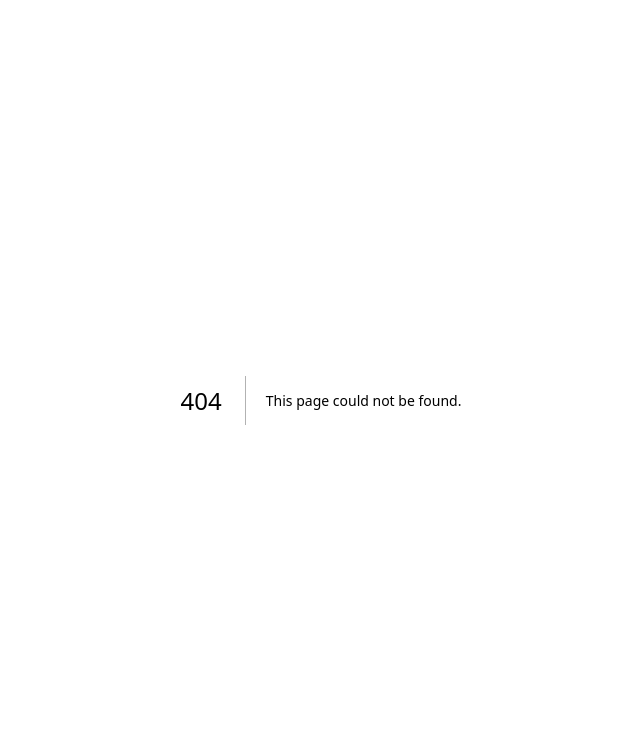
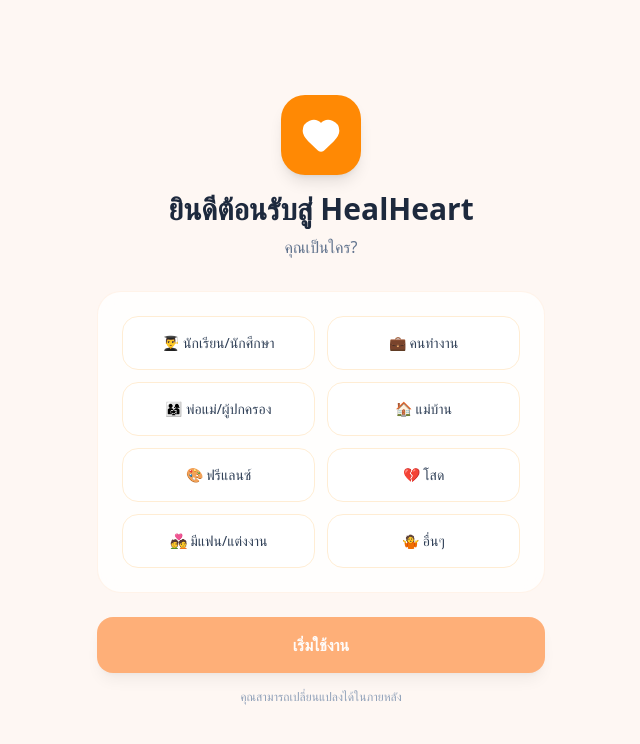
Before and after one commit to SirimongkolMannubut/HealHeart-support, a Next.js app: page /onboarding in a window 1280 px wide. Before the commit this address had no page. Shown: the top 744 px of the page, without its empty margins (319-959 px from the left). Built offline with nearby package versions, Linux system fonts and the light colour scheme; no server answers.

Commit message:
Add user role system with onboarding

```diff
--- /dev/null
+++ b/app/onboarding/page.tsx
@@ -0,0 +1,61 @@
+"use client";
+
+import React, { useState } from 'react';
+import { Heart } from 'lucide-react';
+import { useRouter } from 'next/navigation';
+import { USER_ROLES, setUserRole } from '@/types';
+
+export default function OnboardingPage() {
+  const router = useRouter();
+  const [selected, setSelected] = useState('');
+
+  const handleSubmit = async () => {
+    if (!selected) return;
+    await setUserRole(selected);
+    router.push('/');
+  };
+
+  return (
+    <div className="min-h-screen font-sans flex items-center justify-center p-4">
+      <div className="max-w-md w-full">
+        <div className="text-center mb-8">
+          <div className="w-20 h-20 bg-orange-400 rounded-3xl flex items-center justify-center text-white shadow-lg mx-auto mb-4">
+            <Heart fill="currentColor" size={40} />
+          </div>
+          <h1 className="text-3xl font-bold text-slate-800 mb-2">ยินดีต้อนรับสู่ HealHeart</h1>
+          <p className="text-slate-500">คุณเป็นใคร?</p>
+        </div>
+
+        <div className="glass-card p-6 rounded-3xl mb-6">
+          <div className="grid grid-cols-2 gap-3">
+            {USER_ROLES.map((role) => (
+              <button
+                key={role}
+                onClick={() => setSelected(role)}
+                className={`p-4 rounded-2xl text-sm font-medium transition-all ${
+                  selected === role
+                    ? 'bg-orange-500 text-white shadow-lg scale-105'
+                    : 'bg-white text-slate-700 border border-orange-100 hover:border-orange-300'
+                }`}
+              >
+                {role}
+              </button>
+            ))}
+          </div>
+        </div>
+
+        <button
+          onClick={handleSubmit}
+          disabled={!selected}
+          className="w-full py-4 bg-orange-500 text-white rounded-2xl font-bold shadow-lg hover:bg-orange-600 transition-all disabled:opacity-50 disabled:cursor-not-allowed"
+        >
+          เริ่มใช้งาน
+        </button>
+
+        <p className="text-center text-slate-400 text-xs mt-4">
+          คุณสามารถเปลี่ยนแปลงได้ในภายหลัง
+        </p>
+      </div>
+    </div>
+  );
+}
--- a/app/page.tsx
+++ b/app/page.tsx
@@ -4,10 +4,11 @@
 import { Heart, PlusCircle, Shield, Search, TrendingUp, Clock, MessageCircle, AlertTriangle, Bookmark } from 'lucide-react';
 import { usePosts } from '@/hooks';
 import { CATEGORIES } from '@/lib/utils';
-import { getAnonymousId, hasLikedPost, isBookmarked, toggleBookmark } from '@/types';
+import { getAnonymousId, hasLikedPost, isBookmarked, toggleBookmark, getUserRole } from '@/types';
 import clsx from 'clsx';
 import { twMerge } from 'tailwind-merge';
 import Link from 'next/link';
+import { useRouter } from 'next/navigation';
 
 function cn(...inputs: any[]) {
   return twMerge(clsx(inputs));
@@ -137,6 +138,17 @@
   const [search, setSearch] = useState('');
   const [page, setPage] = useState(1);
   const PER_PAGE = 10;
+  const router = useRouter();
+
+  useEffect(() => {
+    const checkRole = async () => {
+      const role = await getUserRole();
+      if (!role) {
+        router.push('/onboarding');
+      }
+    };
+    checkRole();
+  }, [router]);
 
   const filteredAndSortedPosts = useMemo(() => {
     let result = posts;
--- a/src/types.ts
+++ b/src/types.ts
@@ -1,8 +1,21 @@
 import { v4 as uuidv4 } from 'uuid';
+import { supabase } from './lib/firebase';
 
 const ANON_ID_KEY = 'healheart_anon_id';
 const LIKED_POSTS_KEY = 'healheart_liked_posts';
 const BOOKMARKED_POSTS_KEY = 'healheart_bookmarked_posts';
+const USER_ROLE_KEY = 'healheart_user_role';
+
+export const USER_ROLES = [
+  '👨‍🎓 นักเรียน/นักศึกษา',
+  '💼 คนทำงาน',
+  '👨‍👩‍👧 พ่อแม่/ผู้ปกครอง',
+  '🏠 แม่บ้าน',
+  '🎨 ฟรีแลนซ์',
+  '💔 โสด',
+  '💑 มีแฟน/แต่งงาน',
+  '🤷 อื่นๆ',
+];
 
 export function getAnonymousId(): string {
   if (typeof localStorage === 'undefined') return 'User-unknown';
@@ -56,6 +69,43 @@
   return getBookmarkedPosts().includes(postId);
 }
 
+export async function getUserRole(): Promise<string | null> {
+  if (typeof localStorage === 'undefined') return null;
+
+  let role = localStorage.getItem(USER_ROLE_KEY);
+  if (role) return role;
+
+  if (!supabase) return null;
+
+  const userId = getAnonymousId();
+  const { data } = await supabase
+    .from('users')
+    .select('role')
+    .eq('user_id', userId)
+    .single();
+
+  if (data?.role) {
+    localStorage.setItem(USER_ROLE_KEY, data.role);
+    return data.role;
+  }
+
+  return null;
+}
+
+export async function setUserRole(role: string): Promise<void> {
+  if (typeof localStorage === 'undefined') return;
+
+  localStorage.setItem(USER_ROLE_KEY, role);
+
+  if (!supabase) return;
+
+  const userId = getAnonymousId();
+  await supabase.from('users').upsert({
+    user_id: userId,
+    role: role,
+  });
+}
+
 // createdAt can be a Date, Firestore Timestamp-like object (with toDate()),
 // ISO string, or number. Keep flexible for integration with Firestore.
 export interface Post {
```
